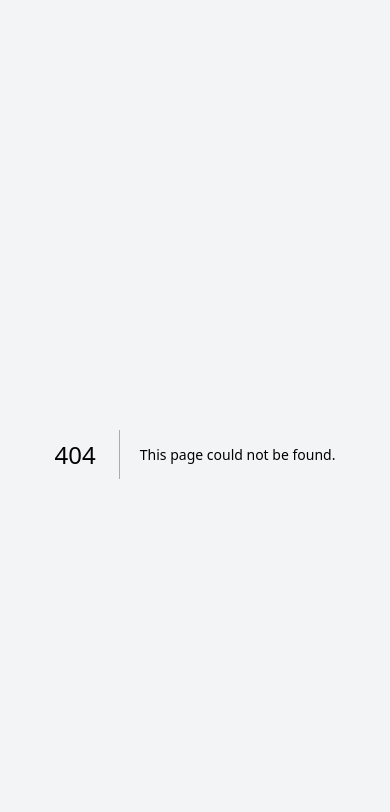
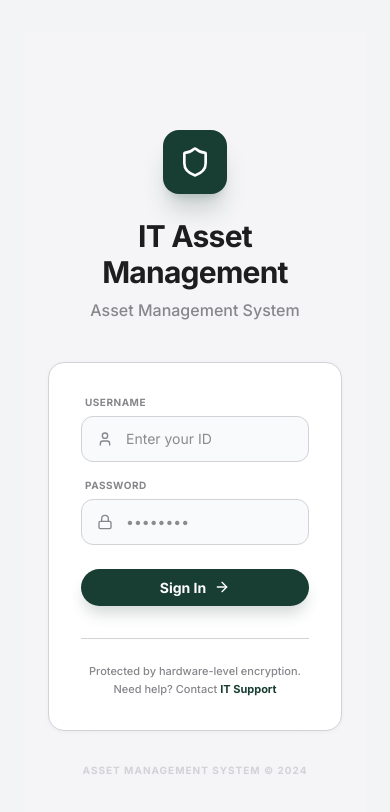
Before and after one commit to bookbento/hl-assets-management-inventory, a Next.js app in the folder frontend/: page /login in a window 390 px wide. Before the commit this address had no page. Shown: the top 812 px of the page. Built offline with nearby package versions, Linux system fonts and the light colour scheme.

Commit message:
feat: implement responsive dashboard shell, sidebar navigation, and login page authentication

```diff
--- /dev/null
+++ b/frontend/src/app/login/page.tsx
@@ -0,0 +1,117 @@
+'use client';
+
+import { useState } from "react";
+import { useRouter } from "next/navigation";
+import { motion } from "framer-motion";
+import { Shield, Lock, User, ArrowRight } from "lucide-react";
+
+export default function LoginPage() {
+    const router = useRouter();
+    const [loading, setLoading] = useState(false);
+    const [error, setError] = useState('');
+    const [formData, setFormData] = useState({
+        username: '',
+        password: '',
+    });
+
+    const handleSubmit = async (e: React.FormEvent) => {
+        e.preventDefault();
+        setLoading(true);
+        setError('');
+
+        // Demo authentication logic
+        setTimeout(() => {
+            if (formData.username === 'admin' && formData.password === 'password') {
+                localStorage.setItem('isAuthenticated', 'true');
+                router.push('/');
+            } else {
+                setError('Invalid username or password');
+                setLoading(false);
+            }
+        }, 1000);
+    };
+
+    return (
+        <div className="min-h-screen bg-[#F5F5F7] flex flex-col items-center justify-center p-6">
+            <motion.div
+                initial={{ opacity: 0, y: 20 }}
+                animate={{ opacity: 1, y: 0 }}
+                className="w-full max-w-md"
+            >
+                <div className="text-center mb-10">
+                    <div className="w-16 h-16 bg-primary rounded-2xl flex items-center justify-center shadow-xl shadow-primary/20 mx-auto mb-6">
+                        <Shield className="w-8 h-8 text-white" />
+                    </div>
+                    <h1 className="text-3xl font-bold tracking-tight text-[#1D1D1F]">IT Asset Management</h1>
+                    <p className="text-[#86868B] mt-2 font-medium">Asset Management System</p>
+                </div>
+
+                <div className="apple-card p-8 bg-white/80 backdrop-blur-xl border-white shadow-2xl shadow-gray-200/50">
+                    <form onSubmit={handleSubmit} className="space-y-6">
+                        <div className="space-y-4">
+                            <div className="text-left">
+                                <label className="block text-[10px] font-bold uppercase tracking-wider text-[#86868B] mb-1.5 ml-1">Username</label>
+                                <div className="relative">
+                                    <User className="absolute left-4 top-1/2 -translate-y-1/2 w-4 h-4 text-[#86868B]" />
+                                    <input
+                                        type="text"
+                                        required
+                                        value={formData.username}
+                                        onChange={(e) => setFormData({ ...formData, username: e.target.value })}
+                                        placeholder="Enter your ID"
+                                        className="w-full bg-gray-50 border border-[#D2D2D7] rounded-xl py-3 pl-11 pr-4 text-sm focus:outline-none focus:ring-2 focus:ring-primary/20 focus:border-primary transition-all"
+                                    />
+                                </div>
+                            </div>
+
+                            <div className="text-left">
+                                <label className="block text-[10px] font-bold uppercase tracking-wider text-[#86868B] mb-1.5 ml-1">Password</label>
+                                <div className="relative">
+                                    <Lock className="absolute left-4 top-1/2 -translate-y-1/2 w-4 h-4 text-[#86868B]" />
+                                    <input
+                                        type="password"
+                                        required
+                                        value={formData.password}
+                                        onChange={(e) => setFormData({ ...formData, password: e.target.value })}
+                                        placeholder="••••••••"
+                                        className="w-full bg-gray-50 border border-[#D2D2D7] rounded-xl py-3 pl-11 pr-4 text-sm focus:outline-none focus:ring-2 focus:ring-primary/20 focus:border-primary transition-all"
+                                    />
+                                </div>
+                            </div>
+                        </div>
+
+                        {error && (
+                            <motion.p
+                                initial={{ opacity: 0, x: -10 }}
+                                animate={{ opacity: 1, x: 0 }}
+                                className="text-xs text-red-500 font-bold text-center"
+                            >
+                                {error}
+                            </motion.p>
+                        )}
+
+                        <button
+                            type="submit"
+                            disabled={loading}
+                            className="w-full btn-primary py-3.5 flex items-center justify-center gap-2 group"
+                        >
+                            <span className="font-bold">{loading ? 'Signing in...' : 'Sign In'}</span>
+                            {!loading && <ArrowRight className="w-4 h-4 group-hover:translate-x-1 transition-transform" />}
+                        </button>
+                    </form>
+
+                    <div className="mt-8 pt-6 border-t border-[#D2D2D7] text-center">
+                        <p className="text-[11px] text-[#86868B] font-medium leading-relaxed">
+                            Protected by hardware-level encryption. <br />
+                            Need help? Contact <span className="text-primary font-bold cursor-pointer">IT Support</span>
+                        </p>
+                    </div>
+                </div>
+
+                <div className="mt-8 text-center text-[10px] uppercase font-bold tracking-widest text-[#D2D2D7]">
+                    Asset Management System &copy; 2024
+                </div>
+            </motion.div>
+        </div>
+    );
+}
--- a/frontend/src/components/layout/DashboardShell.tsx
+++ b/frontend/src/components/layout/DashboardShell.tsx
@@ -12,6 +12,7 @@ export function DashboardShell({ children }: { children: React.ReactNode }) {
   const searchParams = useSearchParams();
   const [searchQuery, setSearchQuery] = useState("");
   const pathname = usePathname();
+  const isLoginPage = pathname === '/login';
 
   useEffect(() => {
     setSearchQuery(searchParams?.get("search") || "");
@@ -31,11 +32,16 @@ export function DashboardShell({ children }: { children: React.ReactNode }) {
   return (
     <div className="flex min-h-screen bg-[#F5F5F7]">
 
-      <Sidebar />
+      {!isLoginPage && <Sidebar />}
 
-      <main className="flex-1 lg:ml-64 md:ml-20 p-4 sm:p-6 md:p-8 overflow-y-auto min-h-screen flex flex-col transition-all duration-300">
+      <main
+        className={`flex-1 overflow-y-auto min-h-screen flex flex-col transition-all duration-300
+        ${!isLoginPage ? 'lg:ml-64 md:ml-20 p-4 sm:p-6 md:p-8' : 'p-0'}
+      `}
+      >
 
-        {/* --- Top bar (Responsive Optimized) --- */}
+        {/* Top bar */}
+        {!isLoginPage && (
           <header className="flex flex-col gap-4 mb-6 md:mb-10 sm:flex-row sm:items-center sm:justify-between">
 
             <div className="flex items-center gap-3">
@@ -46,6 +52,7 @@ export function DashboardShell({ children }: { children: React.ReactNode }) {
                       <Menu className="w-5 h-5 text-[#424245]" />
                     </button>
                   </DrawerTrigger>
+
                   <DrawerContent className="w-[280px] p-0 border-none">
                     <Sidebar isDrawer={true} />
                   </DrawerContent>
@@ -56,6 +63,7 @@ export function DashboardShell({ children }: { children: React.ReactNode }) {
                 <h1 className="text-xl sm:text-2xl md:text-3xl font-bold tracking-tight text-[#1D1D1F]">
                   System Overview
                 </h1>
+
                 <p className="text-xs sm:text-sm text-[#86868B] hidden xs:block">
                   Manage and track company hardware assets.
                 </p>
@@ -83,11 +91,12 @@ export function DashboardShell({ children }: { children: React.ReactNode }) {
               </button>
             </div>
           </header>
+        )}
 
-        {/* Content Area */}
+        {/* Content */}
         <AnimatePresence mode="wait">
           <motion.div
-            key={pathname} // เพิ่ม key เพื่อให้ animation ทำงานเวลาเปลี่ยนหน้า
+            key={pathname}
             initial={{ opacity: 0, y: 10 }}
             animate={{ opacity: 1, y: 0 }}
             exit={{ opacity: 0, y: -10 }}
@@ -97,6 +106,7 @@ export function DashboardShell({ children }: { children: React.ReactNode }) {
             {children}
           </motion.div>
         </AnimatePresence>
+
       </main>
     </div>
   );
--- a/frontend/src/components/layout/Sidebar.tsx
+++ b/frontend/src/components/layout/Sidebar.tsx
@@ -10,7 +10,7 @@ import {
   ChevronRight,
 } from "lucide-react";
 import Link from "next/link";
-import { usePathname } from "next/navigation";
+import { usePathname, useRouter } from "next/navigation";
 import { cn } from "@/lib/mockups/utils";
 
 const sidebarItems = [
@@ -27,6 +27,12 @@ interface SidebarProps {
 
 export function Sidebar({ className, isDrawer = false }: SidebarProps) {
   const pathname = usePathname();
+  const router = useRouter();
+
+  const handleLogout = () => {
+    localStorage.removeItem('isAuthenticated');
+    router.push('/login');
+  };
 
   return (
     <div className={cn(
@@ -46,7 +52,7 @@ export function Sidebar({ className, isDrawer = false }: SidebarProps) {
           "font-bold text-xl tracking-tight text-[#1D1D1F] transition-opacity duration-300",
           !isDrawer && "md:hidden lg:block"
         )}>
-          SM IT
+          IT AM
         </span>
       </div>
 
@@ -81,10 +87,12 @@ export function Sidebar({ className, isDrawer = false }: SidebarProps) {
       </nav>
 
       <div className="p-4 border-t border-[#D2D2D7]">
-        <div className={cn(
-          "flex items-center gap-3 px-2 py-3 rounded-xl hover:bg-gray-50 transition-colors cursor-pointer group overflow-hidden",
-          !isDrawer && "md:justify-center lg:justify-start"
-        )}>
+        <div
+          onClick={handleLogout}
+          className={cn(
+            "flex items-center gap-3 px-2 py-3 rounded-xl hover:bg-gray-50 transition-colors cursor-pointer group overflow-hidden",
+            !isDrawer && "md:justify-center lg:justify-start"
+          )}>
           <div className="w-9 h-9 rounded-full bg-gradient-to-tr from-gray-200 to-gray-300 flex items-center justify-center text-xs font-bold text-[#1D1D1F] border border-[#D2D2D7] shrink-0">
             AD
           </div>
```
Lines whose indentation alone changed are shown as unchanged.
